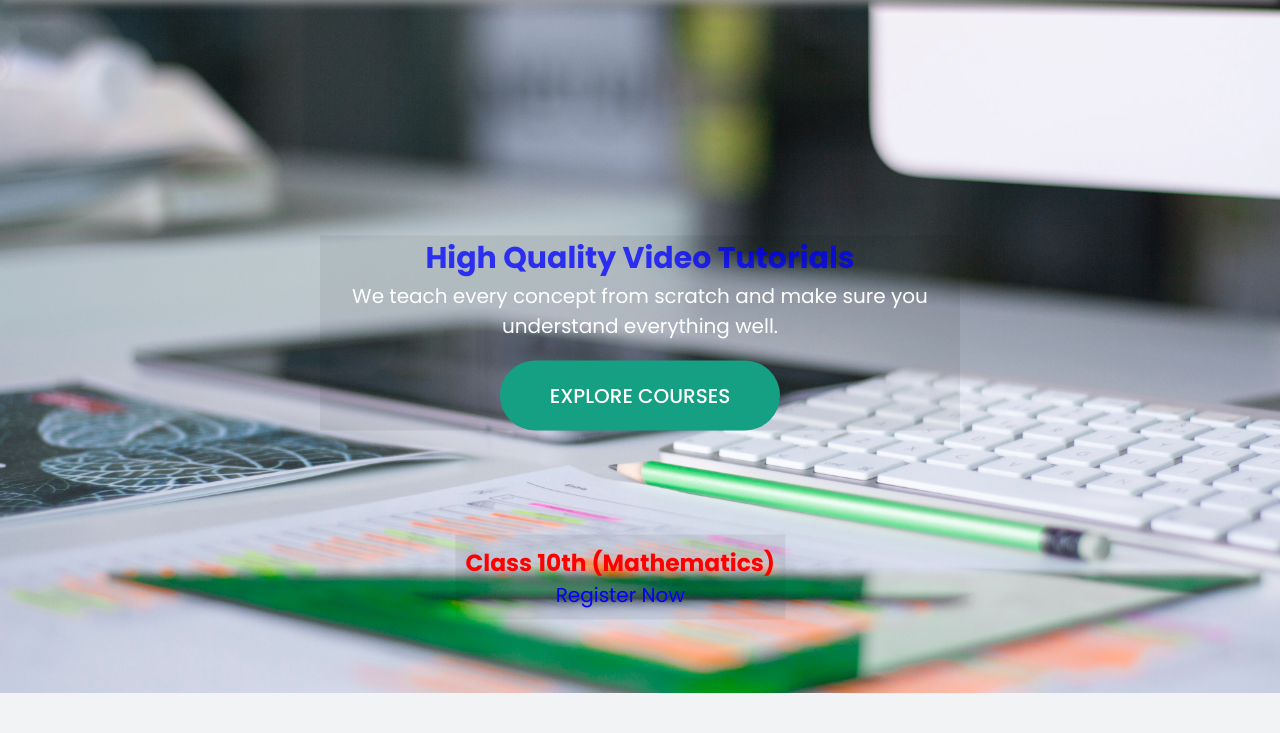
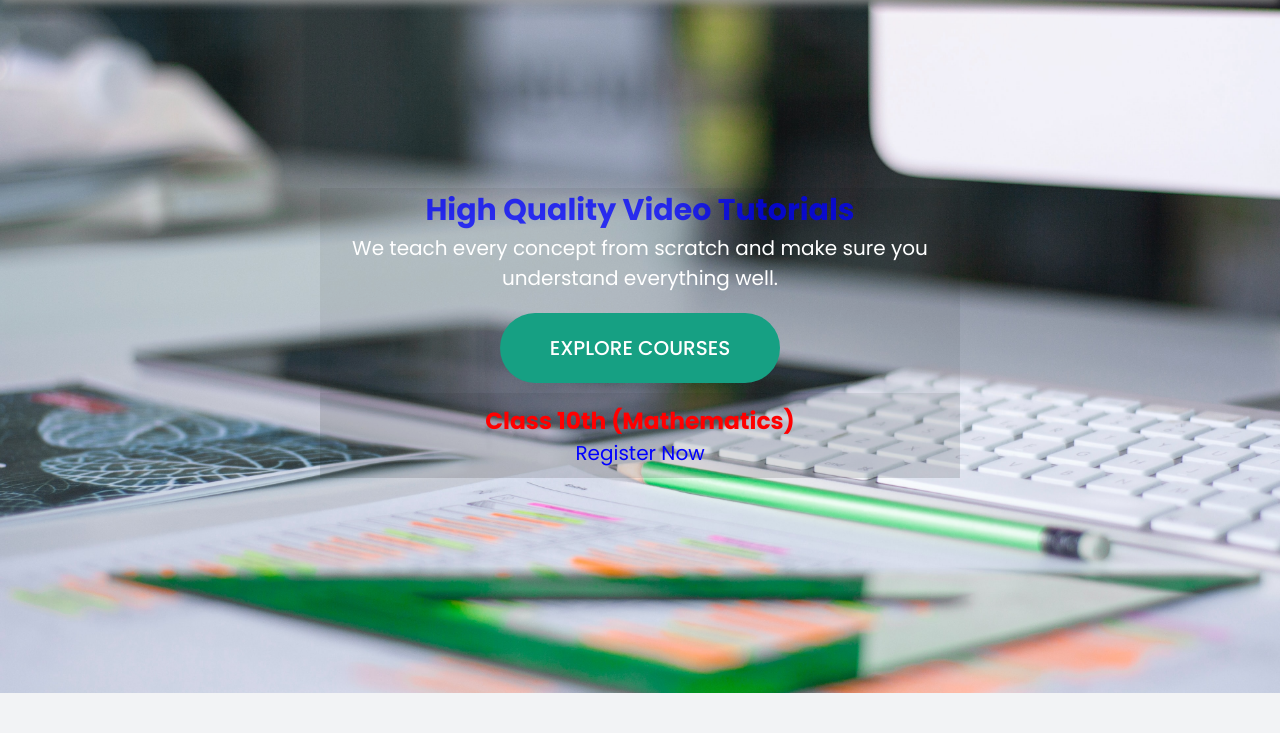
Before and after one commit to rks4india/The-Institute-of-Education, a plain HTML site: page index.html in a window 1280 px wide. Shown: the part 67-800 px from the top of the page. Drawn offline with nearby package versions, Linux system fonts and the light colour scheme.

Commit message:
added registration 10th class

```diff
--- a/index.html
+++ b/index.html
@@ -33,12 +33,14 @@
             <h2 class="text-blue">High Quality Video Tutorials</h2>
             <p class="text-white">We teach every concept from scratch and make sure you understand everything well.</p>
             <a href="#courses" class="btn btn-primary">Explore Courses</a>
+
+            <div class="registration">
+                <h3>Class 10th (Mathematics)</h3>
+                <p><a href="https://docs.google.com/forms/d/1M0GdrL3hyWyHBrRiuO5EoQYxcprvIMX4OY4UflVzTCo/" target="_blank">Register Now</a></p>
+            </div>
         </div>
 
-        <div class="registration">
-            <h3>Class 10th (Mathematics)</h3>
-            <p><a href="https://docs.google.com/forms/d/1M0GdrL3hyWyHBrRiuO5EoQYxcprvIMX4OY4UflVzTCo/" target="_blank">Register Now</a></p>
-        </div>
+
     </header>
 
 
--- a/style.css
+++ b/style.css
@@ -129,14 +129,14 @@ header .showcase{
 }
 
 .registration {
-    position: absolute;
-    top: 80%;
-    left: 50%;
+    /* position: absolute; */
+    /* top: 80%;
+    left: 50%; */
     align-items: center;
-    transform: translate(-56%,-50%);
+    /* transform: translate(-56%,-50%); */
     text-align: center;
     font-size: 2rem;
-    margin-top: 0.2em;
+    margin-top: 0.5em;
     padding: 0.5em;
     background: rgba(0, 0, 0, 0.068);
 }
```
